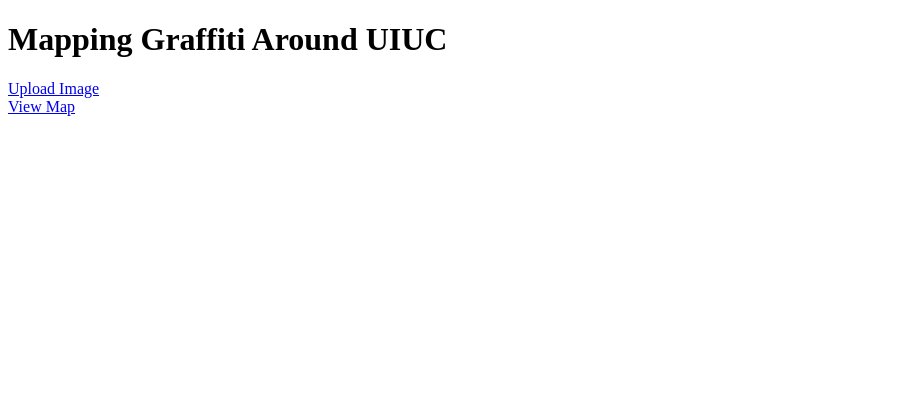
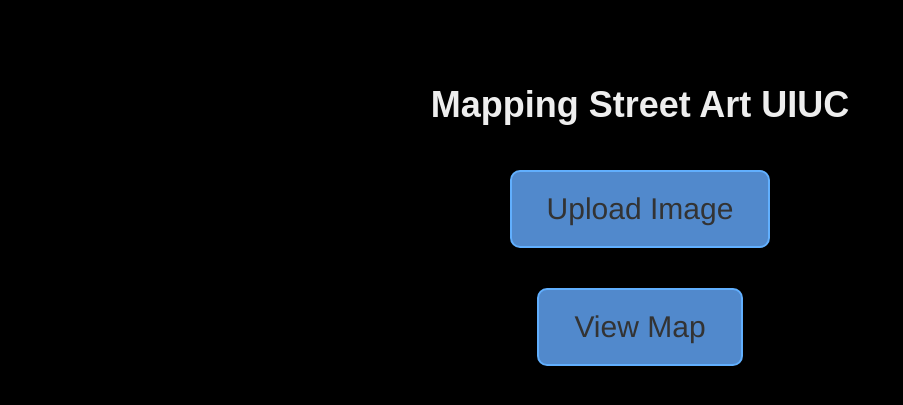
Before and after one commit to ikeie03/MappingGraffitiProject, a Flask app: page / in a window 1280 px wide. Shown: the top 405 px of the page, without its empty margins (0-903 px from the left). Run offline with Flask 3, Linux system fonts and the light colour scheme.

Commit message:
html changes to match template

```diff
--- a/templates/index.html
+++ b/templates/index.html
@@ -4,9 +4,11 @@
     <meta charset="UTF-8">
     <meta name="viewport" content="width=device-width, initial-scale=1.0">
     <title>Document</title>
+    <link rel="stylesheet" type="text/css" href="static/index.css">
 </head>
 <body>
-    <h1>Mapping Graffiti Around UIUC</h1>
+    <iframe src="navbar.html" width="100%" height="50" frameborder="0" scrolling="no"></iframe>
+    <h1 class="title">Mapping Street Art UIUC</h1>
     <a href="/upload">Upload Image</a>
     <br>
     <a href="/map">View Map</a>
```
